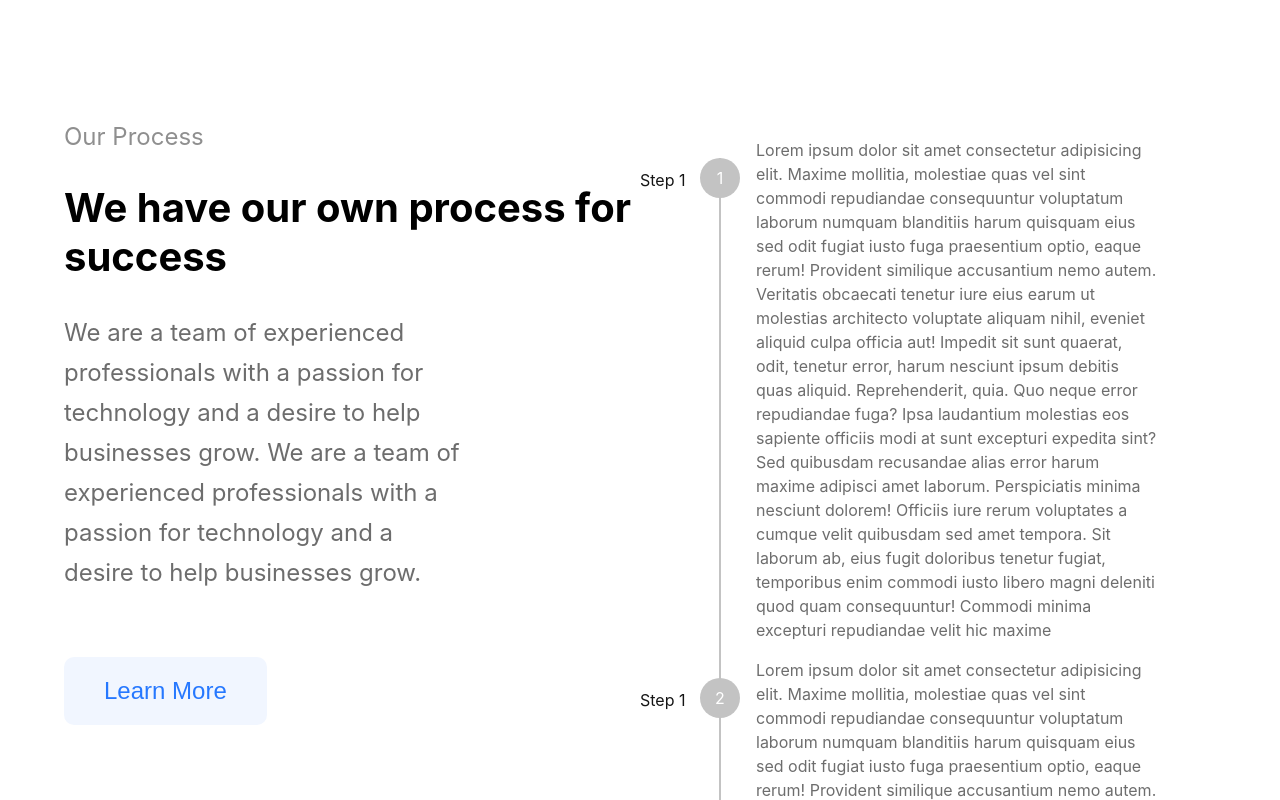
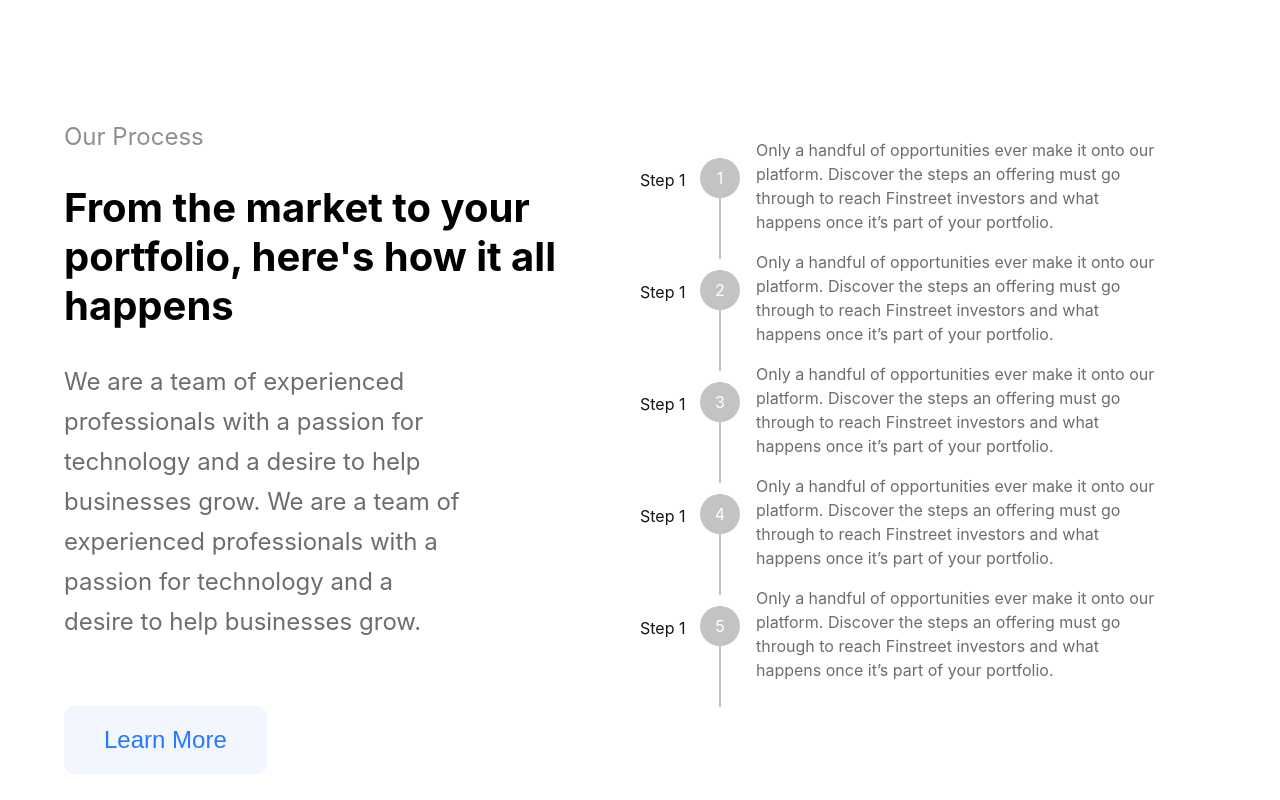
Before and after one commit to mhmdmaani/taskUAE, a React (Create React App) app: page / in a window 1280 px wide. Shown: the part 3680-4480 px from the top of the page. Built offline with nearby package versions, Linux system fonts and the light colour scheme.

Commit message:
add react icons

```diff
--- a/package.json
+++ b/package.json
@@ -10,6 +10,7 @@
     "@testing-library/user-event": "^13.5.0",
     "react": "^18.2.0",
     "react-dom": "^18.2.0",
+    "react-icons": "^4.6.0",
     "react-scripts": "5.0.1",
     "styled-components": "^5.3.6",
     "web-vitals": "^2.1.4"
--- a/src/sections/howWroks/HowWorks.js
+++ b/src/sections/howWroks/HowWorks.js
@@ -75,7 +75,7 @@ function HowWorks() {
       const index = Math.floor(
         (position.scrollY - startingPoint - 200) / (threshold * items.length -1)
       );
-      if(index>=0 && index<=items.length - 1){
+      if(index>=0 && index<items.length - 1){
       setCurrentIndex(index);
       }
       setIsShow(true);
@@ -85,10 +85,9 @@ function HowWorks() {
 
   const onScrollToSection = (index) => {
     setCurrentIndex(index);
-    console.log(index);
-    const threshold = 100;
+    const threshold = 150;
        const startingPoint = ref.current.offsetTop;
-       const endingPoint = ref.current.scrollTop + ref.current.clientHeight;
+
          const scrollY = startingPoint + (ref.current.clientHeight/items.length) * index+threshold;
   window.scrollTo(0, scrollY);
 
@@ -97,7 +96,7 @@ function HowWorks() {
     <StyledContainer ref={ref} itemsLength={items.length}>
       <StyledFixedContainer isFixed={isShow}>
         <Container >
-          <Grid container>
+          <Grid container >
             <Grid item lg={10} md={10} sm={12}>
               <Descriptions
                 items={items}
--- a/src/sections/howWroks/Numbers.js
+++ b/src/sections/howWroks/Numbers.js
@@ -49,6 +49,7 @@ const StyledIndicator = styled.div`
   }
   @media (max-width: 1024px) {
     transform: scaleX(${(props) => (props.current ? '2' : '0')});
+    display:none;
   }
 `;
 function Numbers({ items, currentIndex, onScroll }) {
--- a/src/sections/ourProcessSection/LeftSection/OurProcessSammury.js
+++ b/src/sections/ourProcessSection/LeftSection/OurProcessSammury.js
@@ -52,17 +52,19 @@ const StyledButton = styled.button`
 function OurProcessSammury() {
   return (
     <StyledContainer>
-        <StyledCaption>Our Process</StyledCaption>
-        <StyledTitle>We have our own process for success</StyledTitle>
-        <StyledDescription>
-            We are a team of experienced professionals with a passion for
-            technology and a desire to help businesses grow. We are a team of
-            experienced professionals with a passion for technology and a desire
-            to help businesses grow.
-        </StyledDescription>
-        <StyledButton>Learn More</StyledButton>
+      <StyledCaption>Our Process</StyledCaption>
+      <StyledTitle>
+        From the market to your portfolio, here's how it all happens
+      </StyledTitle>
+      <StyledDescription>
+        We are a team of experienced professionals with a passion for technology
+        and a desire to help businesses grow. We are a team of experienced
+        professionals with a passion for technology and a desire to help
+        businesses grow.
+      </StyledDescription>
+      <StyledButton>Learn More</StyledButton>
     </StyledContainer>
-  )
+  );
 }
 
 export default OurProcessSammury
--- a/src/sections/ourProcessSection/OurProcess.js
+++ b/src/sections/ourProcessSection/OurProcess.js
@@ -58,31 +58,20 @@ function OurProcess() {
         <Grid item xs={12} sm={6} md={6} lg={6}>
           <div ref={ref}>
             {items.map((item, index) => (
-
-
-            <TimelineItem
-              key={item.id}
-              title={'Step 1'}
-              number={index+1}
-              isLast = {index === items.length-1}
-              description={`
-          Lorem ipsum dolor sit amet consectetur adipisicing elit. Maxime mollitia,
-molestiae quas vel sint commodi repudiandae consequuntur voluptatum laborum
-numquam blanditiis harum quisquam eius sed odit fugiat iusto fuga praesentium
-optio, eaque rerum! Provident similique accusantium nemo autem. Veritatis
-obcaecati tenetur iure eius earum ut molestias architecto voluptate aliquam
-nihil, eveniet aliquid culpa officia aut! Impedit sit sunt quaerat, odit,
-tenetur error, harum nesciunt ipsum debitis quas aliquid. Reprehenderit,
-quia. Quo neque error repudiandae fuga? Ipsa laudantium molestias eos
-sapiente officiis modi at sunt excepturi expedita sint? Sed quibusdam
-recusandae alias error harum maxime adipisci amet laborum. Perspiciatis
-minima nesciunt dolorem! Officiis iure rerum voluptates a cumque velit
-quibusdam sed amet tempora. Sit laborum ab, eius fugit doloribus tenetur
-fugiat, temporibus enim commodi iusto libero magni deleniti quod quam
-consequuntur! Commodi minima excepturi repudiandae velit hic maxime
-
+              <TimelineItem
+                key={item.id}
+                title={'Step 1'}
+                number={index + 1}
+                isLast={index === items.length - 1}
+                description={`
+         Only a handful of opportunities ever make it
+onto our platform. Discover the steps an
+offering must go through to reach Finstreet
+investors and what happens once it’s part of
+your portfolio.
           `}
-            />))}
+              />
+            ))}
           </div>
         </Grid>
       </Grid>
--- a/src/sections/ourProcessSection/timeline/TimelineItem.js
+++ b/src/sections/ourProcessSection/timeline/TimelineItem.js
@@ -1,6 +1,5 @@
 import React from 'react'
 import styled from 'styled-components';
-import Grid from '@mui/material/Grid';
 import {useWindowScrollPositions} from '../../../hooks/useWindowScrollPosition';
 
 
```
Also changed, not shown: 1 other file (tests, documents, lock files or other folders).
